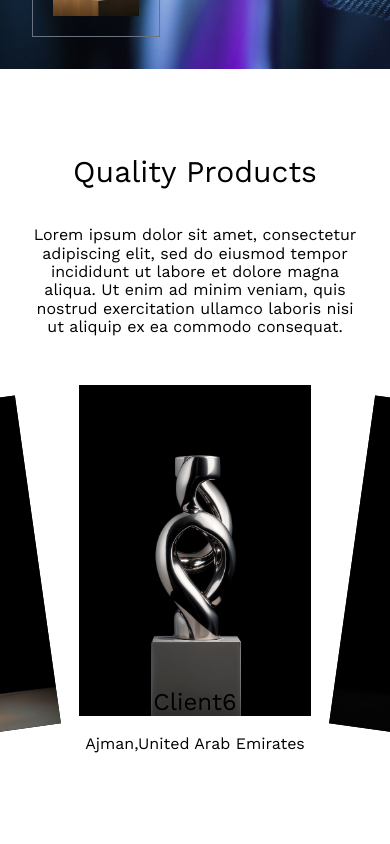
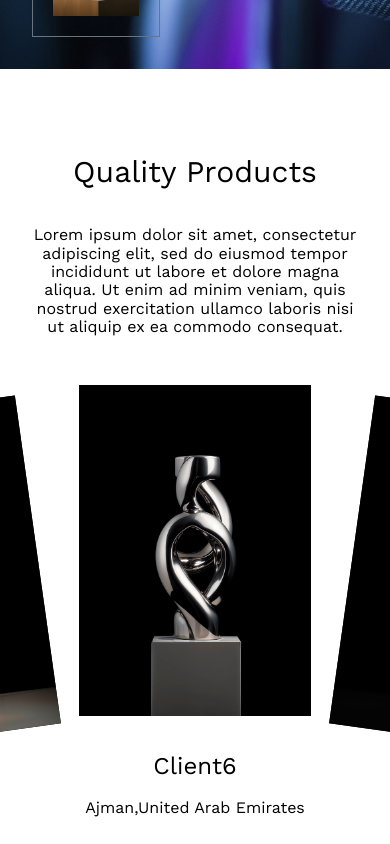
Before and after one commit to codes-swalih/tentwenty_test, a Next.js app: page / in a window 390 px wide. Shown: the part 775-1619 px from the top of the page. Built offline with nearby package versions, Linux system fonts and the light colour scheme.

Commit message:
fix mobile slider

```diff
--- a/src/components/ProductSliderComponents/Slider.tsx
+++ b/src/components/ProductSliderComponents/Slider.tsx
@@ -227,7 +227,7 @@ const ProductsSlider: React.FC = () => {
             duration: 0.3,
             ease: "easeInOut",
           }}
-          className="text-[1.5rem] -mt-16 z-10 lg:text-[2.25rem]"
+          className="text-[1.5rem] xl:-mt-16 z-10 lg:text-[2.25rem]"
         >
           {productsDetails[textIndex].client}
         </motion.h3>
```
